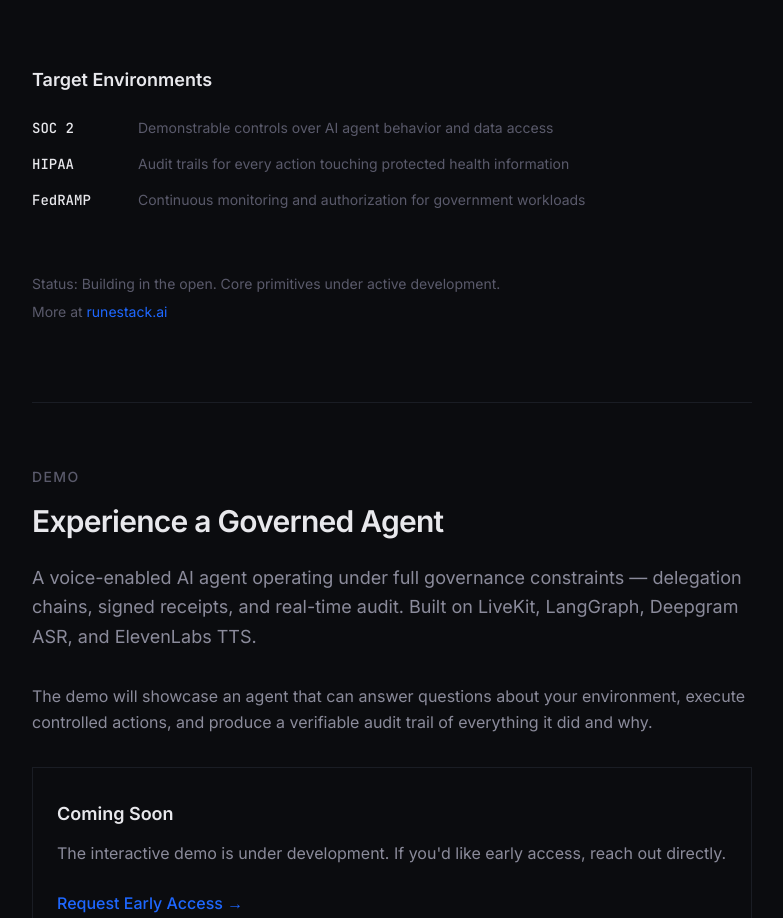
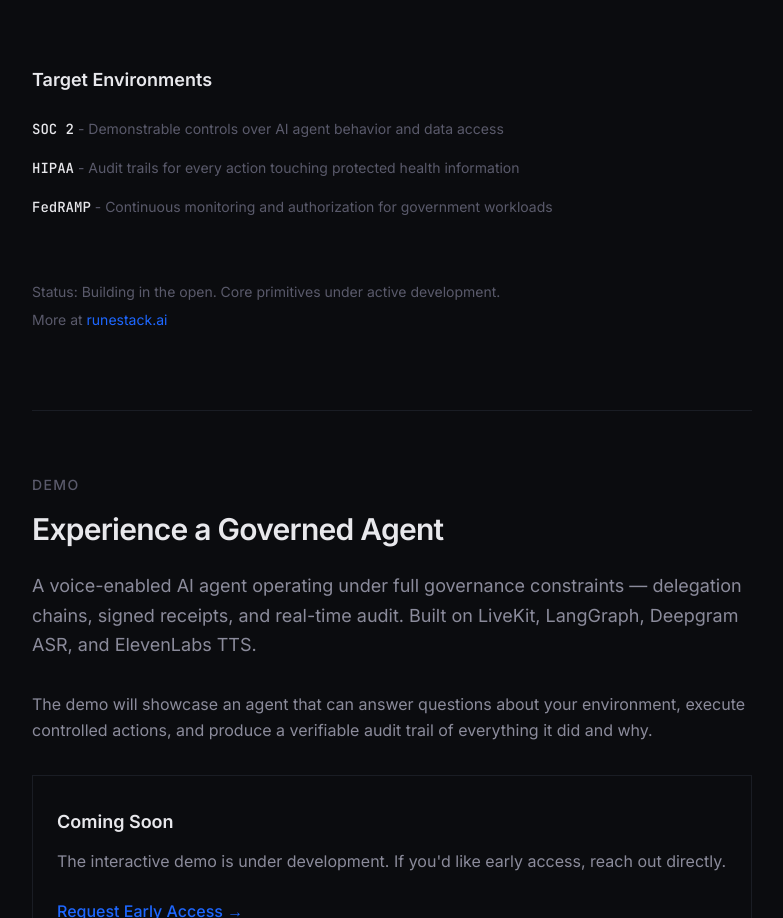
Before and after one commit to nwalker85/nwalker.cc, a Next.js app: page /runestack in a window 1280 px wide. Shown: the part 1623-2541 px from the top of the page, without its empty margins (248-1031 px from the left). Built offline with nearby package versions, Linux system fonts and the light colour scheme.

Commit message:
fix(ui): prevent nav and metadata text concatenation

```diff
--- a/src/app/enterprise/page.tsx
+++ b/src/app/enterprise/page.tsx
@@ -80,12 +80,12 @@ export default function EnterprisePage() {
                 {project.description}
               </p>
               <div className="flex flex-wrap gap-3">
-                {project.tech.map((t) => (
+                {project.tech.map((t, index) => (
                   <span
                     key={t}
                     className="text-[var(--text-muted)] text-xs font-medium tracking-wide font-[family-name:var(--font-mono)]"
                   >
-                    {t}
+                    {index > 0 ? '· ' : ''}{t}
                   </span>
                 ))}
               </div>
--- a/src/app/runestack/page.tsx
+++ b/src/app/runestack/page.tsx
@@ -93,14 +93,12 @@ export default function RunestackPage() {
           <h3 className="text-[var(--text-primary)] text-lg font-semibold mb-6">Target Environments</h3>
           <div className="space-y-4 mb-16">
             {targets.map((t) => (
-              <div key={t.label} className="flex items-baseline gap-4">
-                <span className="text-[var(--text-primary)] font-medium text-sm font-[family-name:var(--font-mono)] min-w-[90px] shrink-0">
+              <p key={t.label} className="text-sm leading-relaxed">
+                <span className="text-[var(--text-primary)] font-medium font-[family-name:var(--font-mono)]">
                   {t.label}
                 </span>
-                <span className="text-[var(--text-muted)] text-sm">
-                  {t.desc}
-                </span>
-              </div>
+                <span className="text-[var(--text-muted)]"> - {t.desc}</span>
+              </p>
             ))}
           </div>
 
--- a/src/components/layout/Nav.tsx
+++ b/src/components/layout/Nav.tsx
@@ -100,7 +100,7 @@ function DropdownItem({ dropdown }: { dropdown: NavDropdown }) {
               <span className="text-[var(--text-primary)] text-sm font-medium block">
                 {item.label}
               </span>
-              <span className="text-[var(--text-muted)] text-xs block mt-0.5">
+              <span className="text-[var(--text-muted)] text-xs block mt-0.5 before:content-['-'] before:mr-1">
                 {item.desc}
               </span>
             </Link>
```
